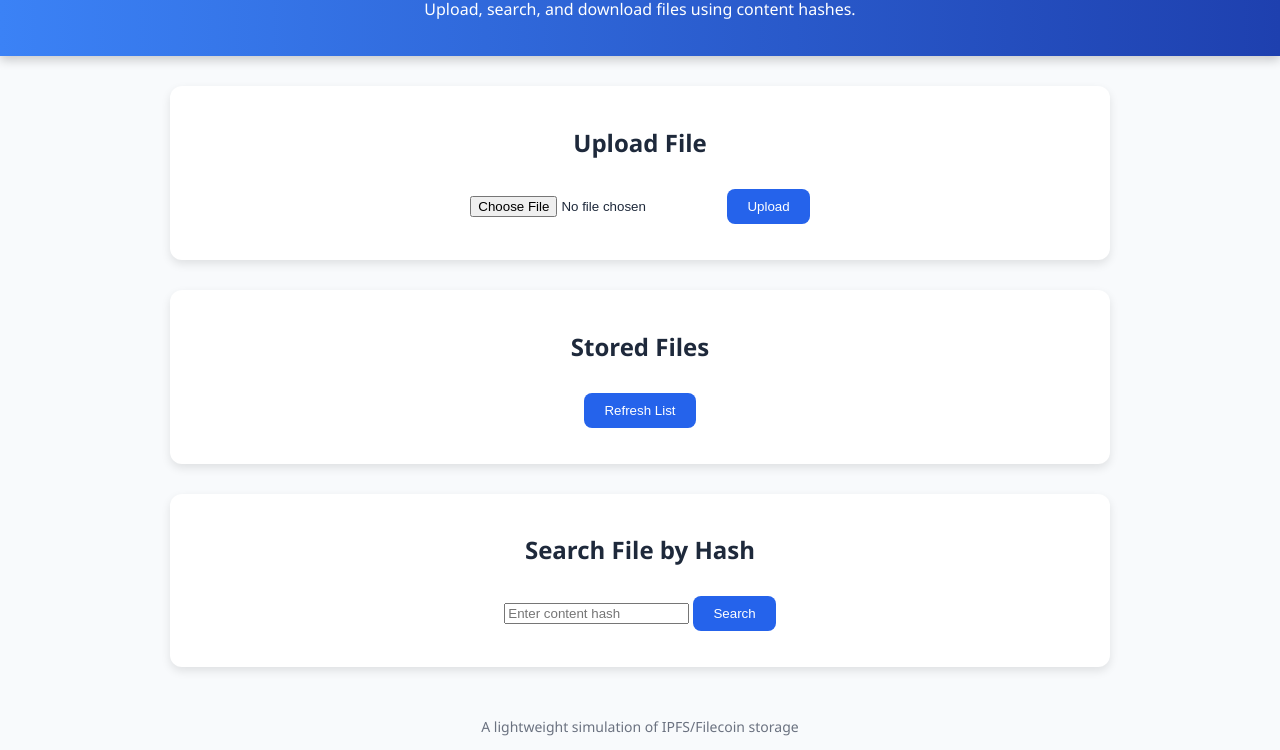
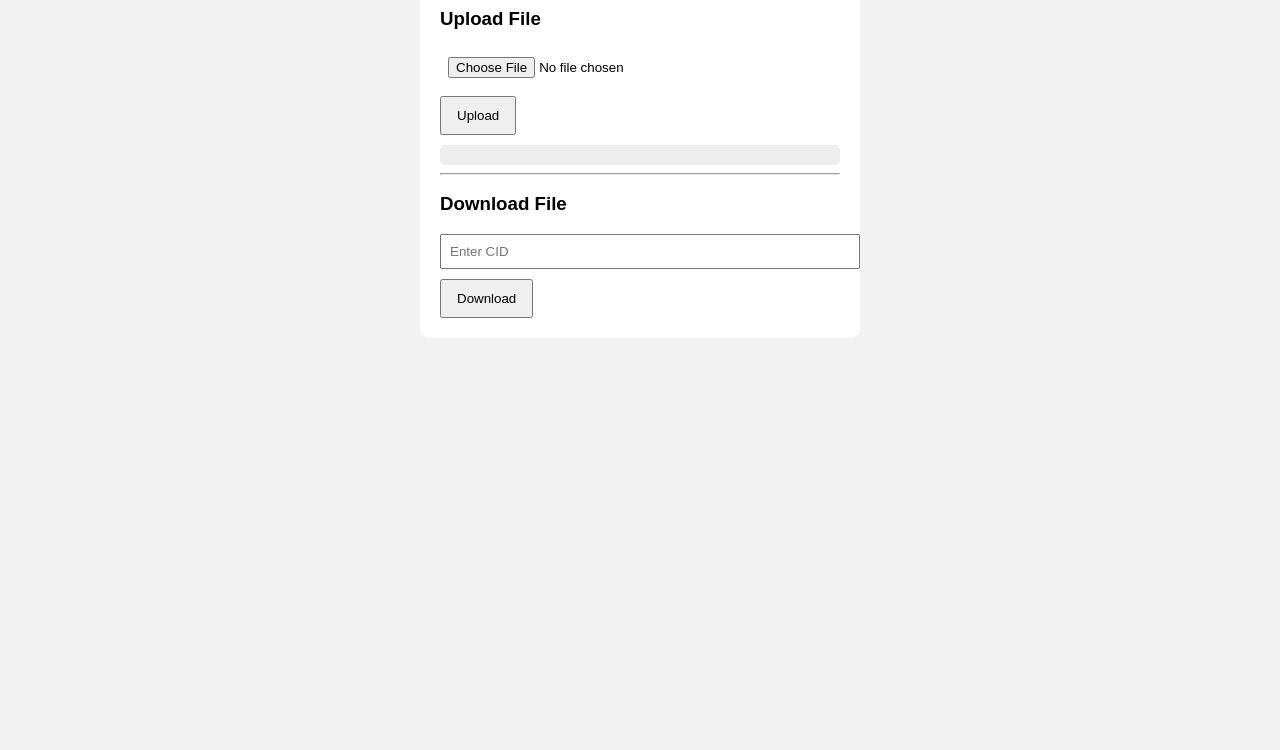
Before and after one commit to garvita-d/Decentralized-File-Storage, a plain HTML site: page frontend/index.html in a window 1280 px wide. Shown: the part 108-858 px from the top of the page. After the commit the page ends 800 px from the top, so only its background shows below. Drawn offline with Linux system fonts and the light colour scheme.

Commit message:
Update index.html

```diff
--- a/frontend/index.html
+++ b/frontend/index.html
@@ -1,43 +1,85 @@
 <!DOCTYPE html>
-<html lang="en">
+<html>
 <head>
-  <meta charset="UTF-8" />
-  <meta name="viewport" content="width=device-width, initial-scale=1.0" />
-  <title>Decentralized File Storage</title>
-  <link rel="stylesheet" href="style.css" />
+    <title>Decentralized File Storage</title>
+    <style>
+        body {
+            font-family: Arial;
+            padding: 20px;
+            background: #f2f2f2;
+        }
+        .container {
+            background: white;
+            padding: 20px;
+            width: 400px;
+            margin: auto;
+            border-radius: 10px;
+        }
+        button {
+            padding: 10px 15px;
+            margin-top: 10px;
+            cursor: pointer;
+        }
+        input {
+            padding: 8px;
+            width: 100%;
+        }
+        .cid-box {
+            margin-top: 10px;
+            background: #eee;
+            padding: 10px;
+            border-radius: 5px;
+            word-wrap: break-word;
+        }
+    </style>
 </head>
 <body>
-  <header>
-    <h1> Decentralized File Storage System</h1>
-    <p>Upload, search, and download files using content hashes.</p>
-  </header>
 
-  <main>
-    <section class="upload">
-      <h2>Upload File</h2>
-      <input type="file" id="fileInput" />
-      <button onclick="uploadFile()">Upload</button>
-      <p id="uploadStatus"></p>
-    </section>
+<div class="container">
+    <h2>Decentralized File Storage</h2>
 
-    <section class="files">
-      <h2>Stored Files</h2>
-      <button onclick="fetchFiles()">Refresh List</button>
-      <ul id="fileList"></ul>
-    </section>
+    <!-- File Upload -->
+    <h3>Upload File</h3>
+    <input type="file" id="fileInput"><br>
+    <button onclick="uploadFile()">Upload</button>
 
-    <section class="search">
-      <h2>Search File by Hash</h2>
-      <input id="hashInput" placeholder="Enter content hash" />
-      <button onclick="searchByHash()">Search</button>
-      <p id="searchResult"></p>
-    </section>
-  </main>
+    <div id="uploadResult" class="cid-box"></div>
 
-  <footer>
-    <p>A lightweight simulation of IPFS/Filecoin storage</p>
-  </footer>
+    <hr>
 
-  <script src="script.js"></script>
+    <!-- File Download -->
+    <h3>Download File</h3>
+    <input type="text" id="cid" placeholder="Enter CID">
+    <button onclick="downloadFile()">Download</button>
+</div>
+
+<script>
+    const backend = "http://127.0.0.1:8000";
+
+    async function uploadFile() {
+        let file = document.getElementById("fileInput").files[0];
+        if (!file) return alert("Select a file first!");
+
+        let formData = new FormData();
+        formData.append("file", file);
+
+        let res = await fetch(`${backend}/upload`, {
+            method: "POST",
+            body: formData
+        });
+
+        let data = await res.json();
+        document.getElementById("uploadResult").innerHTML =
+            `Uploaded!<br>Filename: ${data.filename}<br>CID: <b>${data.cid}</b>`;
+    }
+
+    async function downloadFile() {
+        let cid = document.getElementById("cid").value.trim();
+        if (!cid) return alert("Enter a CID");
+
+        window.location.href = `${backend}/download/${cid}`;
+    }
+</script>
+
 </body>
 </html>
```
